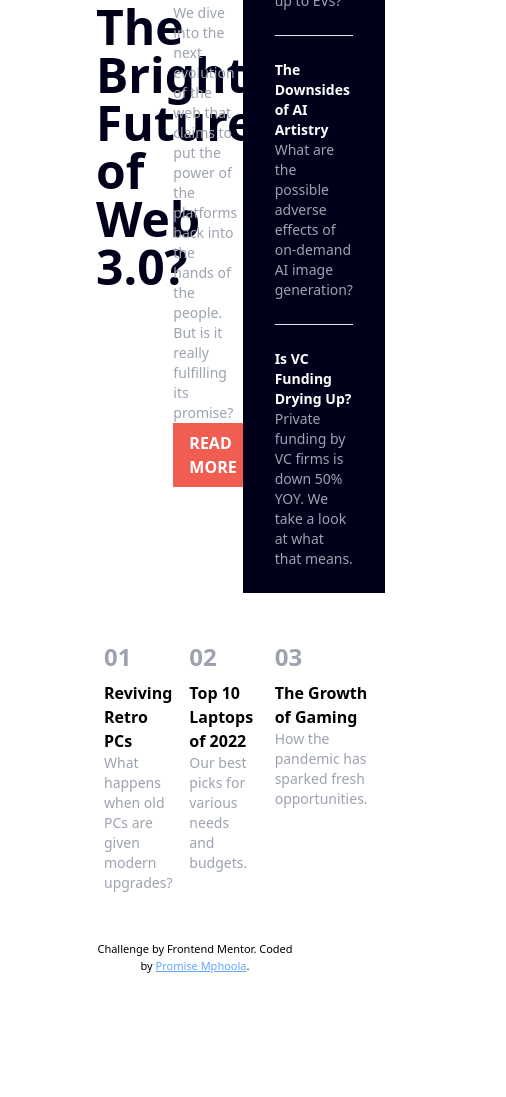
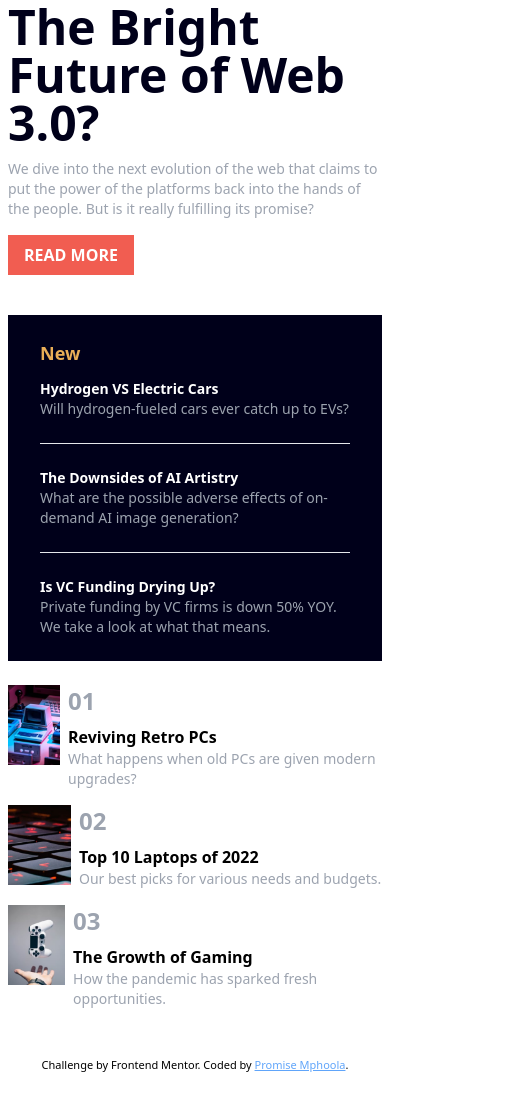
Before and after one commit to Mphoola/frontend-mentor-news-homepage, a website: page index.html in a window 390 px wide. Shown: the part 301-1398 px from the top of the page, 506 px wide, since content can reach past the window. Before the commit the page ends 1295 px from the top, so only its background shows below. Drawn offline with Linux system fonts and the light colour scheme.

Commit message:
mobile responsive

```diff
--- a/index.html
+++ b/index.html
@@ -14,7 +14,7 @@
     />
     <title>Frontend Mentor | News homepage</title>
   </head>
-  <body class=" mx-24 my-8 max-h-screen">
+  <body class="mx-2 md:mx-16 lg:mx-24 my-8">
     <!-- navigation -->
     <nav class="flex justify-between">
       <a href="">
@@ -24,32 +24,34 @@
           alt="logo"
         />
       </a>
-      <div class="flex space-x-10">
+      <div class="hidden md:flex space-x-10">
         <a href="" class="text-sm hover:text-[#E9AE57] transition text-gray-400">Home</a>
         <a href="" class="text-sm hover:text-[#E9AE57] transition text-gray-400">New</a>
         <a href="" class="text-sm hover:text-[#E9AE57] transition text-gray-400">Popular</a>
         <a href="" class="text-sm hover:text-[#E9AE57] transition text-gray-400">Trending</a>
         <a href="" class="text-sm hover:text-[#E9AE57] transition text-gray-400">Categories</a>
       </div>
+
+      <img src="./src/images/icon-menu.svg" alt="" class="md:hidden h-6 w-8">
     </nav>
 
     <!-- main content -->
     <main class="pt-6">
-      <div class="flex gap-4">
-        <div class="w-[66%]">
+      <div class="flex flex-col md:flex-row gap-4">
+        <div class="md:w-[66%]">
           <img src="./src/images/image-web-3-desktop.jpg" alt="" class="h-[200px] w-full object-cover">
-          <div class="flex space-x-3 pt-4">
-            <h1 class="font-bold text-5xl w-1/2 text-[#00001A]">The Bright Future of Web 3.0?</h1>
-            <div class="flex flex-col justify-between w-1/2">
-              <p class="text-sm text-gray-400">
+          <div class="flex flex-col md:flex-row space-y-3 md:space-y-0 md:space-x-3 pt-4">
+            <h1 class="font-bold text-5xl md:w-1/2 text-[#00001A]">The Bright Future of Web 3.0?</h1>
+            <div class="flex flex-col md:justify-between space-y-4 md:space-y-0 md:w-1/2">
+              <p class="text-sm text-gray-400 sm:py-4">
                 We dive into the next evolution of the web that claims to put the power of the platforms back into the hands of the people.
                 But is it really fulfilling its promise?
               </p>
-              <a href="" class="bg-[#F15D51] hover:bg-[#00001A] text-white px-4 py-2 uppercase bottom-0 font-semibold w-fit">Read more</a>
+              <a href="" class="bg-[#F15D51] hover:bg-[#00001A] text-white px-4 py-2 uppercase font-semibold w-fit">Read more</a>
             </div>
           </div>
         </div>
-        <div class="flex-1 bg-[#00001A] py-6 px-8">
+        <div class="flex-1 bg-[#00001A] mt-6 md:mt-0 py-6 px-8">
           <h1 class="text-[#E9AE57] font-bold text-lg pb-3">New</h1>
 
           <h3 class="text-white text-sm font-bold hover:text-[#E9AE57] cursor-pointer">Hydrogen VS Electric Cars</h3>
@@ -67,10 +69,10 @@
         </div>
       </div>
 
-      <div class="pt-12 pb-12 flex gap-x-5">
-        <div class="flex space-x-2 w-[33%]">
+      <div class="pt-6 md:pt-12 pb-12 flex flex-col md:flex-row gap-y-4 md:gap-y-0 md:gap-x-5">
+        <div class="flex space-x-2 md:w-[33%]">
           <div class="h-full">
-            <img src="./src/images/image-retro-pcs.jpg" alt="" class="h-[108px] w-[130px]  object-cover">
+            <img src="./src/images/image-retro-pcs.jpg" alt="" class="h-[80px] md:h-[108px] md:w-[130px]  object-cover">
           </div>
           <div>
             <h4 class="text-gray-400 text-2xl font-bold pb-2">01</h4>
@@ -79,9 +81,10 @@
             ">What happens when old PCs are given modern upgrades?</p>
           </div>
         </div>
-        <div class="flex space-x-2 w-[33%]">
+
+        <div class="flex space-x-2 md:w-[33%]">
           <div class="h-full">
-            <img src="./src/images/image-top-laptops.jpg" alt="" class="h-[108px] w-[130px]  object-cover">
+            <img src="./src/images/image-top-laptops.jpg" alt="" class="h-[80px] md:h-[108px] md:w-[130px]  object-cover">
           </div>
           <div>
             <h4 class="text-gray-400 text-2xl font-bold pb-2">02</h4>
@@ -89,9 +92,10 @@
             <p class="text-gray-400 text-sm">Our best picks for various needs and budgets.</p>
           </div>
         </div>
-        <div class="flex space-x-2 w-[33%]">
+
+        <div class="flex space-x-2 md:w-[33%]">
           <div class="h-full">
-            <img src="./src/images/image-gaming-growth.jpg" alt="" class="h-[108px] w-[130px] object-cover">
+            <img src="./src/images/image-gaming-growth.jpg" alt="" class="h-[80px] md:h-[108px] md:w-[130px] object-cover">
           </div>
           <div>
             <h4 class="text-gray-400 text-2xl font-bold pb-2">03</h4>
```
Also changed, not shown: dist/output.css.
